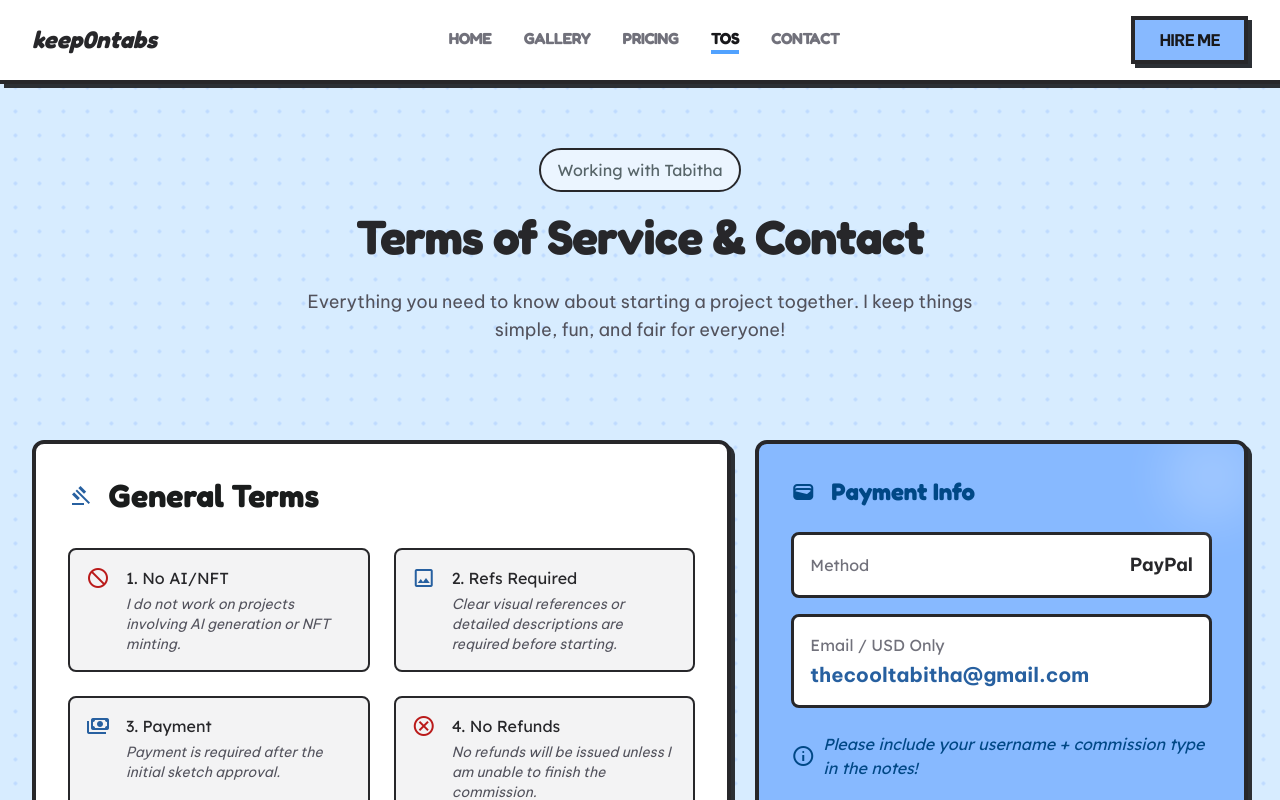
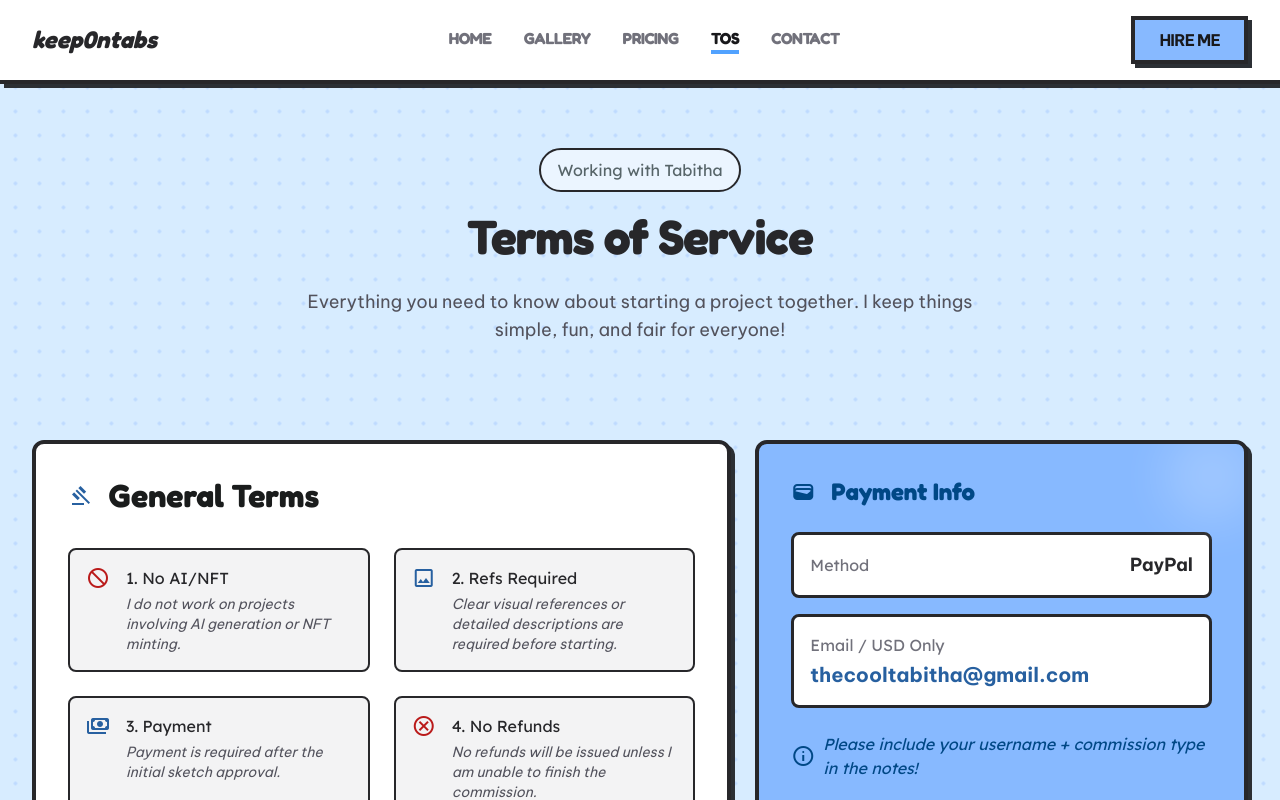
Before and after one commit to EdelWinslow/KeepOnTabs, a Next.js app: page /tos in a window 1280 px wide. Shown: the top 800 px of the page. Built offline with nearby package versions, Linux system fonts and the light colour scheme.

Commit message:
style: remove arrows from gallery item frames

```diff
--- a/src/app/gallery/page.tsx
+++ b/src/app/gallery/page.tsx
@@ -146,9 +146,6 @@ export default function Gallery() {
                   {work.title}
                 </h3>
               </div>
-              <span className="material-symbols-outlined text-zinc-800 text-3xl">
-                arrow_outward
-              </span>
             </div>
           </FadeIn>
         ))}
--- a/src/app/tos/page.tsx
+++ b/src/app/tos/page.tsx
@@ -9,7 +9,7 @@ export default function TOS() {
             Working with Tabitha
           </div>
           <h1 className="font-headline-xl text-headline-xl text-zinc-800">
-            Terms of Service &amp; Contact
+            Terms of Service
           </h1>
           <p className="font-body-lg text-body-lg text-zinc-600 max-w-2xl mx-auto">
             Everything you need to know about starting a project together. I keep
```
